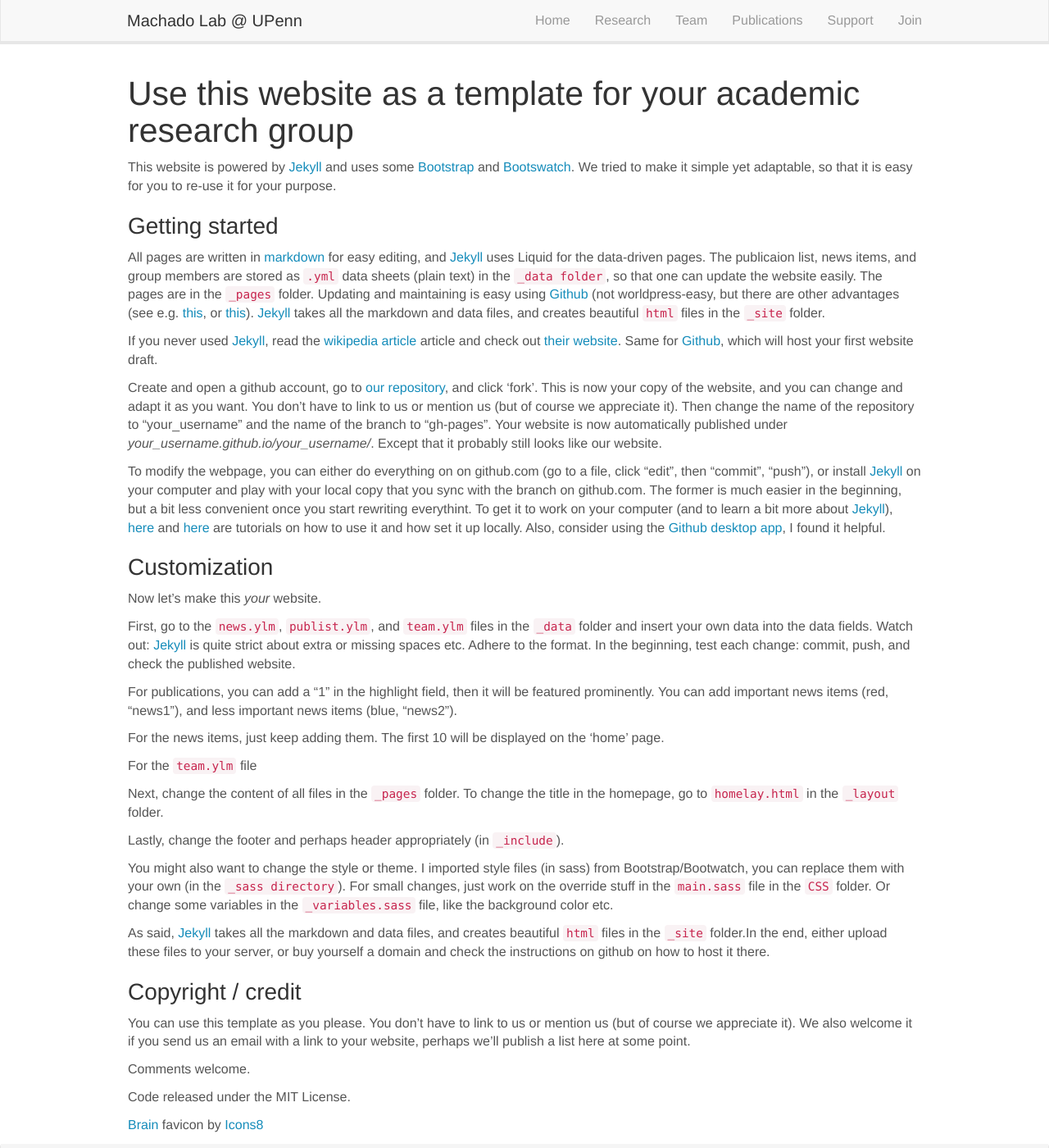
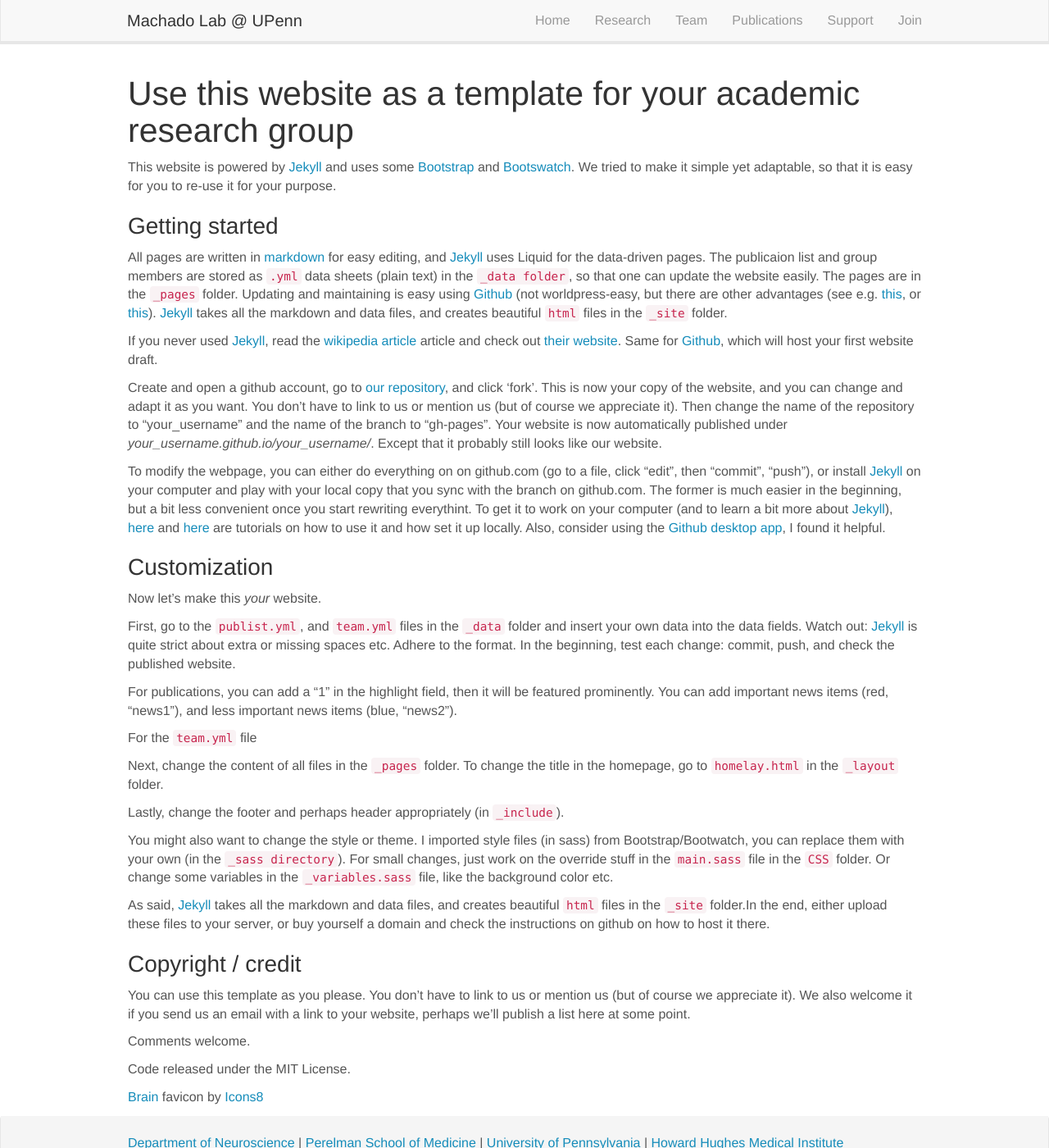
Before and after one commit to machado-lab-code/machado-lab-code, a Jekyll site: the page built from _pages/aboutwebsite.md, in a window 1280 px wide and 1400 px high. Shown: the whole window at 82% size. Built offline with Jekyll 4.4.1, drawn with Linux system fonts in a browser that asks for light colours; nearby versions of some CDN libraries.

Commit message:
various updates

```diff
--- a/_data/news.yml
+++ /dev/null
@@ -1,2 +0,0 @@
-- date: Jan 3, 2023
-  headline: The Machado lab officially opens!
--- a/_layouts/news.html
+++ /dev/null
@@ -1,6 +0,0 @@
----
-layout: default
----
-<div id="news"  class="col-sm-6 col-md-12">
-  {{ content }}
-</div>
--- a/_pages/aboutwebsite.md
+++ b/_pages/aboutwebsite.md
@@ -11,7 +11,7 @@ permalink: /aboutwebsite.html
 This website is powered by [Jekyll](https://jekyllrb.com) and uses some [Bootstrap](http://www.getbootstrap.com) and  [Bootswatch](http://www.bootswatch.com). We tried to make it simple yet adaptable, so that it is easy for you to re-use it for your purpose.
 
 ### Getting started
-All pages are written in [markdown](https://github.com/adam-p/markdown-here/wiki/Markdown-Cheatsheet) for easy editing, and [Jekyll](https://jekyllrb.com) uses Liquid for the data-driven pages. The publicaion list, news items, and group members are stored as `.yml` data sheets (plain text) in the `_data folder`, so that one can update the website easily. The pages are in the `_pages` folder. Updating and maintaining is easy using [Github](http://www.github.com) (not worldpress-easy, but there are other advantages (see e.g. [this](https://www.taniarascia.com/make-a-static-website-with-jekyll/), or [this](http://www.webdesignerdepot.com/2015/11/jekyll-against-the-rest-of-the-world/)). [Jekyll](https://jekyllrb.com) takes all the markdown and data files, and creates beautiful `html` files in the `_site` folder.
+All pages are written in [markdown](https://github.com/adam-p/markdown-here/wiki/Markdown-Cheatsheet) for easy editing, and [Jekyll](https://jekyllrb.com) uses Liquid for the data-driven pages. The publicaion list and group members are stored as `.yml` data sheets (plain text) in the `_data folder`, so that one can update the website easily. The pages are in the `_pages` folder. Updating and maintaining is easy using [Github](http://www.github.com) (not worldpress-easy, but there are other advantages (see e.g. [this](https://www.taniarascia.com/make-a-static-website-with-jekyll/), or [this](http://www.webdesignerdepot.com/2015/11/jekyll-against-the-rest-of-the-world/)). [Jekyll](https://jekyllrb.com) takes all the markdown and data files, and creates beautiful `html` files in the `_site` folder.
 
 If you never used [Jekyll](https://jekyllrb.com), read the [wikipedia article](https://en.wikipedia.org/wiki/Jekyll_(software)) article and check out [their website](https://jekyllrb.com). Same for [Github](http://www.github.com), which will host your first website draft.
 
@@ -22,13 +22,11 @@ To modify the webpage, you can either do everything on on github.com (go to a fi
 ### Customization
 Now let's make this *your* website.
 
-First, go to the `news.ylm`, `publist.ylm`, and `team.ylm` files in the `_data` folder and insert your own data into the data fields. Watch out:  [Jekyll](https://jekyllrb.com) is quite strict about extra or missing spaces etc. Adhere to the format. In the beginning, test each change: commit, push, and check the published website.
+First, go to the `publist.yml`, and `team.yml` files in the `_data` folder and insert your own data into the data fields. Watch out:  [Jekyll](https://jekyllrb.com) is quite strict about extra or missing spaces etc. Adhere to the format. In the beginning, test each change: commit, push, and check the published website.
 
 For publications, you can add a "1" in the highlight field, then it will be featured prominently. You can add important  news items (red, "news1"), and less important  news items (blue, "news2").
 
-For the news items, just keep adding them. The first 10 will be displayed on the 'home' page.
-
-For the `team.ylm` file
+For the `team.yml` file
 
 Next, change the content of all files in the `_pages` folder.  To change the title in the homepage, go to `homelay.html` in the `_layout` folder.
 
--- a/css/main.scss
+++ b/css/main.scss
@@ -47,7 +47,7 @@ firstp {
   max-width: 1000px; /* or 950px */
 }
 
-/* Home, News */
+/* Home */
 #newsid p {
 	text-align: left;
 }
```
Also changed, not shown: _data/team_members.yml (+2 -10 lines), _includes/news.html (deleted, +0 -9 lines), _pages/news.md (deleted, +0 -14 lines), images/teampic/gauthier.jpg (deleted).
